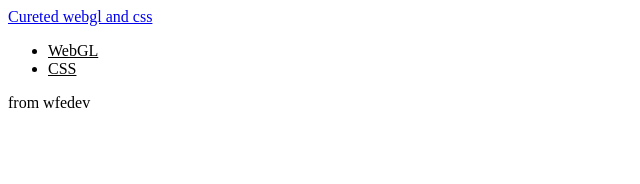
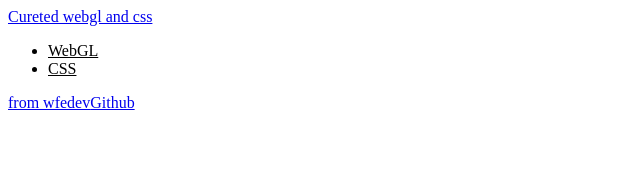
Before and after one commit to webgldev/2d3d, a Next.js app: page /css in a window 1280 px wide. Shown: the top 184 px of the page, without its empty margins (0-640 px from the left). Built offline with nearby package versions, Linux system fonts and the light colour scheme.

Commit message:
edit footer

```diff
--- a/components/footer.tsx
+++ b/components/footer.tsx
@@ -1,7 +1,10 @@
+import Link from "next/link";
+
 export default function Footer() {
   return (
     <footer>
-      from wfedev
+      <Link href='https://github.com/wfedev'>from wfedev</Link>
+      <Link href='https://github.com/webgldev/2d3d'>Github</Link>
     </footer>
   )
 }
```
